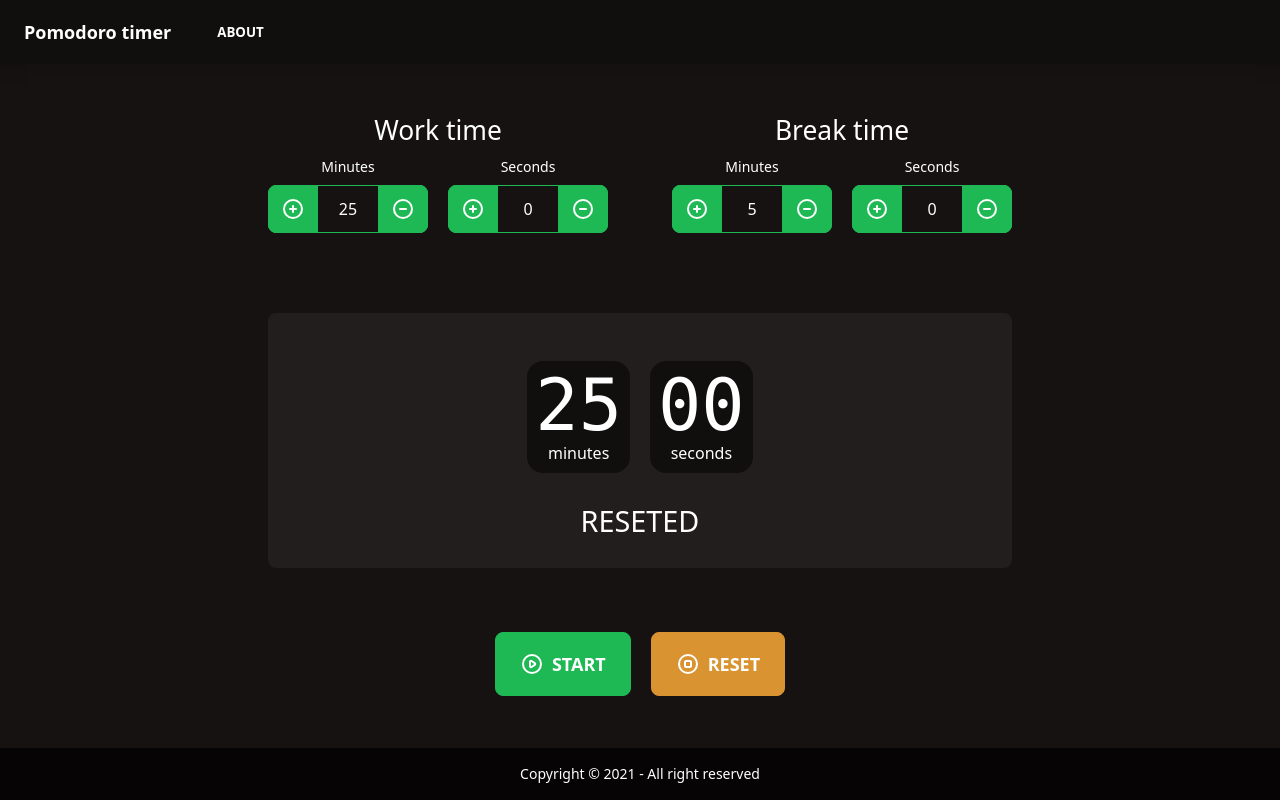
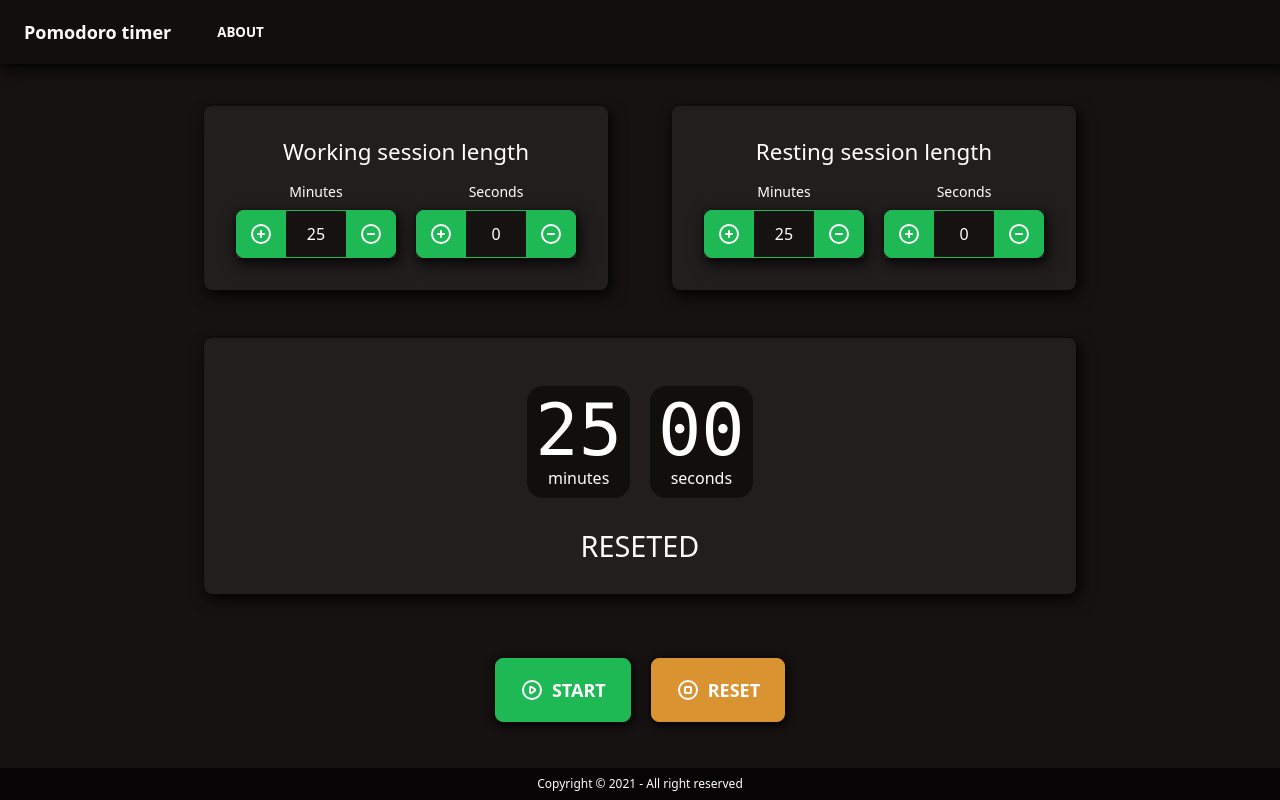
Before and after one commit to PauliCZ44/pomodoro-timer, a React (Create React App) app: page / in a window 1280 px wide. Built offline with nearby package versions, Linux system fonts and the light colour scheme.

Commit message:
Add shadows, fix timer, component structure changed

```diff
--- /dev/null
+++ b/src/components/CountdownWrapper.js
@@ -0,0 +1,22 @@
+import React from "react";
+import Countdown from "./Countdown";
+
+function CountdownWrapper({ minutes, seconds, counterStatus }) {
+  let classes = "bg-white bg-opacity-5";
+  if (counterStatus === "RESTING") {
+    classes = "bg-primary bg-opacity-40";
+  } else if (counterStatus === "WORKING") {
+    classes = "bg-accent bg-opacity-40";
+  }
+  return (
+    <div className={classes + " pt-12 pb-6 my-12 rounded-lg  shadow-custom transition duration-1000 "}>
+      <div className="grid grid-flow-col gap-5 text-center auto-cols-max justify-center ">
+        <Countdown type="minutes" value={minutes}></Countdown>
+        <Countdown type="seconds" value={seconds}></Countdown>
+      </div>
+      <h3 className="text-center h3 pt-6">{counterStatus}</h3>
+    </div>
+  );
+}
+
+export default CountdownWrapper;
--- a/src/components/Footer.js
+++ b/src/components/Footer.js
@@ -2,7 +2,7 @@ import React from "react";
 
 function Footer(props) {
   return (
-    <footer className="p-4 footer bg-base-300 text-base-content footer-center">
+    <footer className="p-2 footer bg-base-300 text-base-content footer-center text-xs">
       <div>
         <p>Copyright © 2021 - All right reserved</p>
       </div>
--- a/src/components/Main.js
+++ b/src/components/Main.js
@@ -1,6 +1,8 @@
 import React, { useEffect, useState } from "react";
 import Countdown from "./Countdown";
 import TimeInput from "./TimeInput";
+import SessionTime from "./SessionTime";
+import CountdownWrapper from "./CountdownWrapper";
 
 import { PauseIcon, PlayIcon, StopIcon } from "@heroicons/react/outline";
 
@@ -19,7 +21,7 @@ function Main(props) {
   const [isCounting, setIsCounting] = useState(false);
   const [intervalId, setIntervalId] = useState(0);
   const [counterStatus, setCounterStatus] = useState("RESETED");
-  const [prevCounterStatus, setPrevCounterStatus] = useState("WORK");
+  const [prevCounterStatus, setPrevCounterStatus] = useState("WORKING");
 
   const toggleCount = () => {
     if (isCounting) {
@@ -53,7 +55,6 @@ function Main(props) {
       default:
         break;
     }
-    console.log(workTime, restTime);
   }
 
   const startCountDown = () => {
@@ -73,6 +74,7 @@ function Main(props) {
       setMinutes((minutes) => minutes - 1);
       setSeconds(59);
     } else if (seconds === -1 && minutes === 0) {
+      console.log("Switch status");
       if (counterStatus === "WORKING") {
         switchToRest();
       } else if (counterStatus === "RESTING") {
@@ -93,20 +95,20 @@ function Main(props) {
   const resetCountdown = () => {
     pauseCounting();
     setCounterStatus("RESETED");
-    setPrevCounterStatus("WORK");
+    setPrevCounterStatus("WORKING");
     setSeconds(workTime.sec);
     setMinutes(workTime.min);
   };
 
   const switchToWork = () => {
-    setPrevCounterStatus("WORK");
+    setPrevCounterStatus("WORKING");
     setCounterStatus("WORKING");
     setMinutes(workTime.min);
     setSeconds(workTime.sec);
   };
 
   const switchToRest = () => {
-    setPrevCounterStatus("REST");
+    setPrevCounterStatus("RESTING");
     setCounterStatus("RESTING");
     setMinutes(restTime.min);
     setSeconds(restTime.sec);
@@ -135,34 +137,15 @@ function Main(props) {
   return (
     <div className="sm:place-self-center">
       <div className="flex gap-5 md:gap-16 justify-items-end">
-        <div>
-          <h4 className="text-center ">Work time</h4>
-          <div className="flex flex-wrap gap-y-3 gap-x-5 pb-4 mb-4 place-content-center">
-            <TimeInput type="work.min" label="Minutes" value={workTime.min} setTimeValue={setTimeValue}></TimeInput>
-            <TimeInput type="work.sec" label="Seconds" value={workTime.sec} setTimeValue={setTimeValue}></TimeInput>
-          </div>
-        </div>
-        <div>
-          <h4 className="text-center">Break time</h4>
-          <div className="flex flex-wrap gap-y-3 gap-x-5 pb-4 mb-4 place-content-center">
-            <TimeInput type="rest.min" label="Minutes" value={restTime.min} setTimeValue={setTimeValue}></TimeInput>
-            <TimeInput type="rest.sec" label="Seconds" value={restTime.sec} setTimeValue={setTimeValue}></TimeInput>
-          </div>
-        </div>
+        <SessionTime header="Working session length" type="work" minutes={workTime.min} seconds={workTime.sec} setTimeValue={setTimeValue} />
+        <SessionTime header="Resting session length" type="rest" minutes={workTime.min} seconds={workTime.sec} setTimeValue={setTimeValue} />
       </div>
-      <div className=" bg-white bg-opacity-5 pt-12 pb-6 my-12 rounded-lg">
-        <div className="grid grid-flow-col gap-5 text-center auto-cols-max justify-center ">
-          <Countdown type="minutes" value={minutes}></Countdown>
-          <Countdown type="seconds" value={seconds}></Countdown>
-        </div>
-        <h3 className="text-center h3 pt-6">{counterStatus}</h3>
-      </div>
-
+      <CountdownWrapper minutes={minutes} seconds={seconds} counterStatus={counterStatus} />
       <div className="flex p-4 gap-5 place-content-center justify-center">
-        <button className="btn btn-lg btn-primary" onClick={toggleCount}>
+        <button className="btn btn-lg btn-primary shadow-button" onClick={toggleCount}>
           {playButton}
         </button>
-        <button className="btn btn-lg btn-accent" onClick={resetCountdown}>
+        <button className="btn btn-lg btn-accent shadow-button" onClick={resetCountdown}>
           <StopIcon className="h-6 w-6 mr-2" />
           Reset
         </button>
--- /dev/null
+++ b/src/components/SessionTime.js
@@ -0,0 +1,16 @@
+import React from "react";
+import TimeInput from "./TimeInput";
+
+function SessionTime({ type, minutes, seconds, header, setTimeValue }) {
+  return (
+    <div className="bg-white bg-opacity-5 rounded-lg p-md shadow-custom">
+      <h5 className="text-center mb-2">{header}</h5>
+      <div className="flex flex-wrap gap-y-3 gap-x-5 place-content-center">
+        <TimeInput type={type + ".min"} label="Minutes" value={minutes} setTimeValue={setTimeValue}></TimeInput>
+        <TimeInput type={type + ".sec"} label="Seconds" value={seconds} setTimeValue={setTimeValue}></TimeInput>
+      </div>
+    </div>
+  );
+}
+
+export default SessionTime;
--- a/src/components/TimeInput.js
+++ b/src/components/TimeInput.js
@@ -35,7 +35,7 @@ function TimeInput({ label, value, setTimeValue, type }) {
     e.preventDefault();
     let val = e.target.value;
     if (val.length < 3) {
-      setVal(e.target.value);
+      setVal(+e.target.value);
     }
   }
 
@@ -44,7 +44,7 @@ function TimeInput({ label, value, setTimeValue, type }) {
     if (val < 0) {
       setVal(0);
     } else {
-      setTimeValue(type, val);
+      setTimeValue(type, +val);
     }
   }, [val]);
 
@@ -53,7 +53,7 @@ function TimeInput({ label, value, setTimeValue, type }) {
       <label className="label justify-center">
         <span className="label-text">{label}</span>
       </label>
-      <div className="relative">
+      <div className="relative shadow-custom">
         <button className="absolute top-0 left-0 rounded-r-none btn btn-primary px-3" {...longPressPlus}>
           <PlusCircleIcon className="h-6 w-6  text-neutral-content" />
         </button>
--- a/src/components/navbar.js
+++ b/src/components/navbar.js
@@ -2,7 +2,7 @@ import React from "react";
 
 function Navbar(props) {
   return (
-    <div className="navbar mb-3 shadow-lg bg-neutral text-neutral-content ">
+    <div className="navbar mb-3 bg-neutral text-neutral-content shadow-custom">
       <div className="flex-none px-2 mx-2">
         <span className="text-lg font-bold">Pomodoro timer</span>
       </div>
--- a/src/index.css
+++ b/src/index.css
@@ -7,6 +7,30 @@
   grid-template-columns: 1fr;
   grid-template-rows: max-content 1fr min-content;
   height: 100vh;
+}
+
+@media screen and (max-width: 662px) {
+  html {
+    font-size: 14px;
+  }
+}
+
+@media screen and (max-width: 992px) {
+  html {
+    font-size: 15px;
+  }
+}
+
+@media screen and (max-width: 1299px) {
+  html {
+    font-size: 16px;
+  }
+}
+
+@media screen and (min-width: 1300px) {
+  html {
+    font-size: 17px;
+  }
 }
 
 h1 {
@@ -41,3 +65,17 @@ input::-webkit-inner-spin-button {
 input[type="number"] {
   -moz-appearance: textfield;
 }
+
+.shadow-custom {
+  --tw-shadow: 3px 6px 15px 1px rgba(0, 0, 0, 0.7), 1px 2px 6px 0px rgba(0, 0, 0, 0.5);
+  box-shadow: var(--tw-ring-offset-shadow, 0 0 #0000), var(--tw-ring-shadow, 0 0 #0000), var(--tw-shadow);
+}
+
+.shadow-button {
+  --tw-shadow: 1px 2px 10px 1px rgba(0, 0, 0, 0.7), 1px 2px 6px 0px rgba(0, 0, 0, 0.5);
+  box-shadow: var(--tw-ring-offset-shadow, 0 0 #0000), var(--tw-ring-shadow, 0 0 #0000), var(--tw-shadow);
+}
+
+.p-md {
+  padding: min(2rem, 3vw);
+}
```
